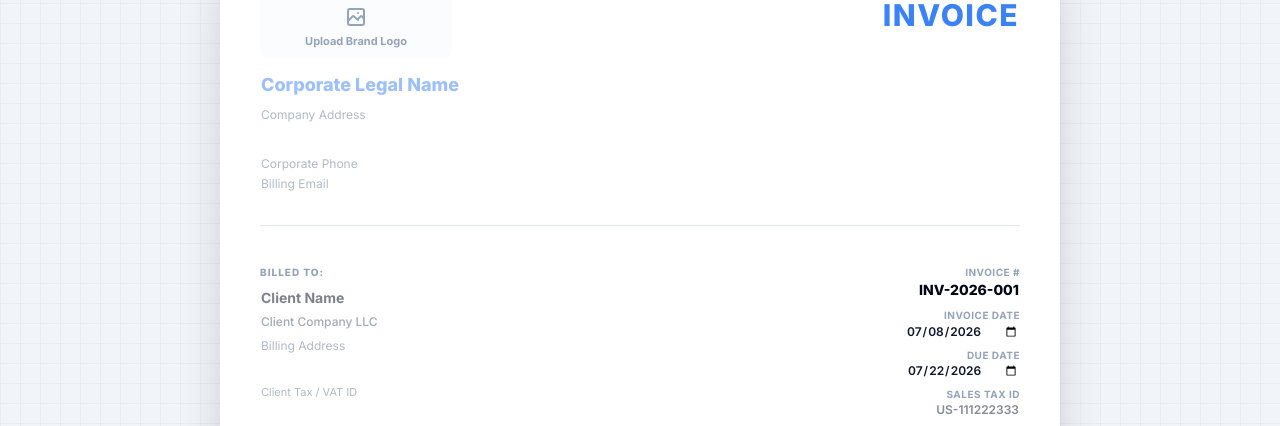
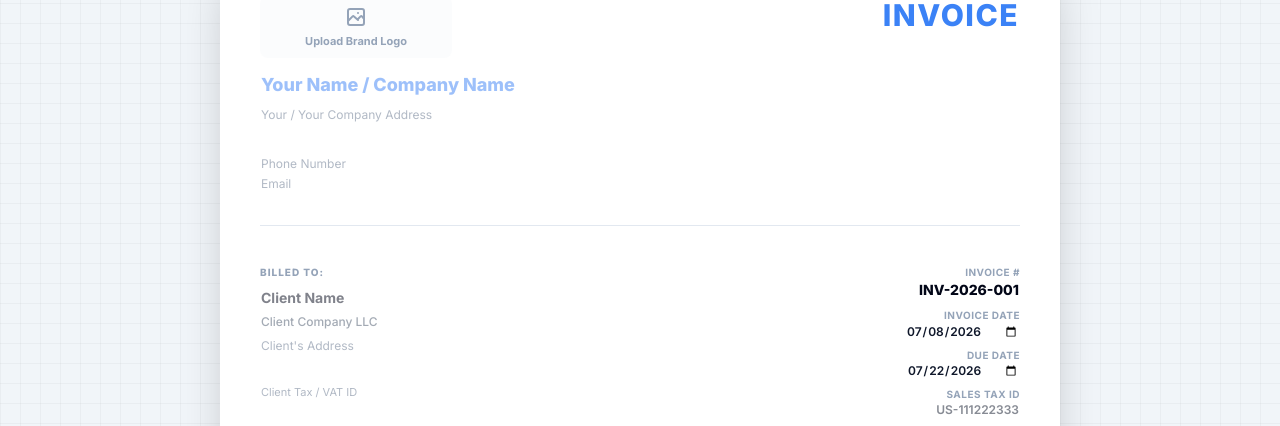
Before and after one commit to ashutoshkrris/invoice-now, a React (Vite) app: page / in a window 1280 px wide. Shown: the part 270-696 px from the top of the page. Built offline with nearby package versions, Linux system fonts and the light colour scheme; a web font is replaced by a local one.

Commit message:
Update placeholders, rename retail template

```diff
--- a/src/App.jsx
+++ b/src/App.jsx
@@ -8,7 +8,7 @@ import BoldProfessionalTemplate from "./templates/BoldProfessionalTemplate";
 import ClassicTemplate from "./templates/ClassicTemplate";
 import EmeraldPremiumTemplate from "./templates/EmeraldPremiumTemplate";
 import ModernMinimalistTemplate from "./templates/ModernMinimalistTemplate";
-import RetailBoutiqueTemplate from "./templates/RetailBoutiqueTemplate";
+import RetailTemplate from "./templates/RetailTemplate";
 
 // Preset Imports
 import { INITIAL_INVOICE_STATE, COUNTRIES } from "./constants/invoicePresets";
@@ -356,7 +356,7 @@ export default function App() {
             {invoice.templateId === "emerald-premium" && (
               <EmeraldPremiumTemplate {...templateProps} />
             )}
-            {invoice.templateId === "retail" && <RetailBoutiqueTemplate {...templateProps} />}
+            {invoice.templateId === "retail" && <RetailTemplate {...templateProps} />}
           </div>
         </div>
       </main>
--- a/src/components/Header.jsx
+++ b/src/components/Header.jsx
@@ -155,7 +155,7 @@ export default function Header({
                 <option value="modern-minimalist">Modern Minimalist</option>
                 <option value="bold-professional">Bold Premium</option>
                 <option value="emerald-premium">Emerald Executive</option>
-                <option value="retail">Retail Boutique Receipt</option>
+                <option value="retail">Retail Receipt</option>
               </select>
             </div>
 
--- a/src/components/shared/InvoiceItemsTable.jsx
+++ b/src/components/shared/InvoiceItemsTable.jsx
@@ -45,7 +45,7 @@ export default function InvoiceItemsTable({
                     value={item.description}
                     onChange={(e) => onUpdateNestedItem(idx, "description", e.target.value)}
                     className="w-full text-slate-500 text-[11px]"
-                    placeholder="Add specific descriptions..."
+                    placeholder="Add specific description..."
                     isExporting={isExporting}
                   />
                 </td>
--- a/src/templates/BoldProfessionalTemplate.jsx
+++ b/src/templates/BoldProfessionalTemplate.jsx
@@ -53,7 +53,7 @@ export default function BoldProfessionalTemplate(props) {
               value={invoice.businessName}
               onChange={(e) => onUpdateField("businessName", e.target.value)}
               className="w-full text-lg font-black text-white"
-              placeholder="Brand Name"
+              placeholder="Your Name / Company Name"
               isExporting={isExporting}
             />
             <EditableField
@@ -62,7 +62,7 @@ export default function BoldProfessionalTemplate(props) {
               onChange={(e) => onUpdateField("businessAddress", e.target.value)}
               rows="2"
               className="w-full text-[11px] text-white/80 leading-relaxed"
-              placeholder="Address"
+              placeholder="Your / Your Company Address"
               isExporting={isExporting}
             />
             <div className="flex flex-col gap-0.5 text-xs text-white/80">
@@ -70,7 +70,7 @@ export default function BoldProfessionalTemplate(props) {
                 value={invoice.businessPhone}
                 onChange={(e) => onUpdateField("businessPhone", e.target.value)}
                 className="w-full text-white"
-                placeholder="Phone"
+                placeholder="Phone Number"
                 isExporting={isExporting}
               />
               <EditableField
@@ -156,7 +156,7 @@ export default function BoldProfessionalTemplate(props) {
               onChange={(e) => onUpdateField("customerAddress", e.target.value)}
               rows="2"
               className="w-full text-slate-500 mt-1"
-              placeholder="Billing Address"
+              placeholder="Client's Address"
               isExporting={isExporting}
             />
           </div>
--- a/src/templates/ClassicTemplate.jsx
+++ b/src/templates/ClassicTemplate.jsx
@@ -53,7 +53,7 @@ export default function ClassicTemplate(props) {
               onChange={(e) => onUpdateField("businessName", e.target.value)}
               className="w-full text-lg font-extrabold"
               style={{ color: invoice.brandColor }}
-              placeholder="Corporate Legal Name"
+              placeholder="Your Name / Company Name"
               isExporting={isExporting}
             />
             <EditableField
@@ -62,7 +62,7 @@ export default function ClassicTemplate(props) {
               onChange={(e) => onUpdateField("businessAddress", e.target.value)}
               rows="2"
               className="w-full text-xs text-slate-500 leading-relaxed"
-              placeholder="Company Address"
+              placeholder="Your / Your Company Address"
               isExporting={isExporting}
             />
             <div className="flex flex-col gap-0.5 text-xs text-slate-500">
@@ -70,14 +70,14 @@ export default function ClassicTemplate(props) {
                 value={invoice.businessPhone}
                 onChange={(e) => onUpdateField("businessPhone", e.target.value)}
                 className="w-full"
-                placeholder="Corporate Phone"
+                placeholder="Phone Number"
                 isExporting={isExporting}
               />
               <EditableField
                 value={invoice.businessEmail}
                 onChange={(e) => onUpdateField("businessEmail", e.target.value)}
                 className="w-full"
-                placeholder="Billing Email"
+                placeholder="Email"
                 isExporting={isExporting}
               />
             </div>
@@ -122,7 +122,7 @@ export default function ClassicTemplate(props) {
               onChange={(e) => onUpdateField("customerAddress", e.target.value)}
               rows="2"
               className="w-full text-slate-500 leading-relaxed"
-              placeholder="Billing Address"
+              placeholder="Client's Address"
               isExporting={isExporting}
             />
             <EditableField
--- a/src/templates/EmeraldPremiumTemplate.jsx
+++ b/src/templates/EmeraldPremiumTemplate.jsx
@@ -52,7 +52,7 @@ export default function EmeraldPremiumTemplate(props) {
           onChange={(e) => onUpdateField("businessName", e.target.value)}
           className="w-full text-center text-2xl font-black uppercase tracking-wide"
           style={{ color: invoice.brandColor }}
-          placeholder="Corporate Name"
+          placeholder="Your Name / Company Name"
           isExporting={isExporting}
         />
         <EditableField
@@ -61,7 +61,7 @@ export default function EmeraldPremiumTemplate(props) {
           onChange={(e) => onUpdateField("businessAddress", e.target.value)}
           rows="2"
           className="w-full text-center text-xs text-slate-500 mt-2"
-          placeholder="Company Legal Address"
+          placeholder="Your / Your Company Address"
           isExporting={isExporting}
         />
         <div className="flex flex-col items-center justify-center gap-1 text-xs text-slate-500 mt-2 font-sans">
@@ -69,7 +69,7 @@ export default function EmeraldPremiumTemplate(props) {
             value={invoice.businessPhone}
             onChange={(e) => onUpdateField("businessPhone", e.target.value)}
             className="text-center w-48"
-            placeholder="Phone"
+            placeholder="Phone Number"
             isExporting={isExporting}
           />
           <EditableField
@@ -110,7 +110,7 @@ export default function EmeraldPremiumTemplate(props) {
             onChange={(e) => onUpdateField("customerAddress", e.target.value)}
             rows="2"
             className="w-full text-slate-500 mt-1"
-            placeholder="Address"
+            placeholder="Client's Address"
             isExporting={isExporting}
           />
         </div>
--- a/src/templates/ModernMinimalistTemplate.jsx
+++ b/src/templates/ModernMinimalistTemplate.jsx
@@ -49,7 +49,7 @@ export default function ModernMinimalistTemplate(props) {
             value={invoice.businessName}
             onChange={(e) => onUpdateField("businessName", e.target.value)}
             className="w-full text-lg font-black tracking-tight text-slate-900"
-            placeholder="Brand LLC"
+            placeholder="Your Name / Company Name"
             isExporting={isExporting}
           />
           <EditableField
@@ -58,7 +58,7 @@ export default function ModernMinimalistTemplate(props) {
             onChange={(e) => onUpdateField("businessAddress", e.target.value)}
             rows="2"
             className="w-full text-[11px] text-slate-500 leading-relaxed"
-            placeholder="Address"
+            placeholder="Your / Your Company Address"
             isExporting={isExporting}
           />
           <div className="flex flex-col gap-0.5 text-xs text-slate-500">
@@ -66,7 +66,7 @@ export default function ModernMinimalistTemplate(props) {
               value={invoice.businessPhone}
               onChange={(e) => onUpdateField("businessPhone", e.target.value)}
               className="w-full"
-              placeholder="Phone"
+              placeholder="Phone Number"
               isExporting={isExporting}
             />
             <EditableField
@@ -131,7 +131,7 @@ export default function ModernMinimalistTemplate(props) {
       <div className="mb-10 text-xs bg-slate-50 p-5 rounded-2xl border border-slate-100/60 grid grid-cols-2 gap-6">
         <div>
           <h3 className="font-extrabold text-slate-400 tracking-wider text-[10px] uppercase mb-1.5">
-            CLIENT
+            Billed To:
           </h3>
           <EditableField
             value={invoice.customerName}
@@ -153,7 +153,7 @@ export default function ModernMinimalistTemplate(props) {
             onChange={(e) => onUpdateField("customerAddress", e.target.value)}
             rows="2"
             className="w-full text-slate-500 mt-1"
-            placeholder="Billing Address"
+            placeholder="Client's Address"
             isExporting={isExporting}
           />
         </div>
--- a/src/templates/RetailBoutiqueTemplate.jsx
+++ b/src/templates/RetailTemplate.jsx
@@ -1,7 +1,7 @@
 import { Icons } from "../components/Icons";
 import EditableField from "../components/EditableField";
 
-export default function RetailBoutiqueTemplate({
+export default function RetailTemplate({
   invoice,
   onUpdateField,
   onUpdateNestedItem,
@@ -54,7 +54,7 @@ export default function RetailBoutiqueTemplate({
           value={invoice.businessName}
           onChange={(e) => onUpdateField("businessName", e.target.value)}
           className="w-full text-center text-base font-black uppercase tracking-wider block"
-          placeholder="Boutique Name"
+          placeholder="Your Name / Company Name"
           isExporting={isExporting}
         />
         <EditableField
@@ -63,7 +63,7 @@ export default function RetailBoutiqueTemplate({
           onChange={(e) => onUpdateField("businessAddress", e.target.value)}
           rows="2"
           className="w-full text-center text-[10px] text-slate-600 leading-tight"
-          placeholder="Address"
+          placeholder="Your / Your Company Address"
           isExporting={isExporting}
         />
         <div className="flex flex-col items-center justify-center text-[10px] text-slate-500 mt-1">
@@ -71,7 +71,7 @@ export default function RetailBoutiqueTemplate({
             value={invoice.businessPhone}
             onChange={(e) => onUpdateField("businessPhone", e.target.value)}
             className="text-center w-48"
-            placeholder="Phone"
+            placeholder="Phone Number"
             isExporting={isExporting}
           />
           <EditableField
@@ -89,7 +89,7 @@ export default function RetailBoutiqueTemplate({
       <div className="grid grid-cols-2 gap-4 text-[11px] text-slate-700 leading-relaxed mb-4">
         <div className="space-y-1">
           <div>
-            <span className="font-bold">TRANSID: </span>
+            <span className="font-bold">INVOICE#: </span>
             <EditableField
               value={invoice.invoiceNumber}
               onChange={(e) => onUpdateField("invoiceNumber", e.target.value)}
@@ -126,7 +126,7 @@ export default function RetailBoutiqueTemplate({
               value={invoice.customerName}
               onChange={(e) => onUpdateField("customerName", e.target.value)}
               className="font-bold text-slate-900 text-right inline-block w-24"
-              placeholder="Walk-in Guest"
+              placeholder="Client Name"
               isExporting={isExporting}
             />
           </div>
@@ -139,10 +139,6 @@ export default function RetailBoutiqueTemplate({
               placeholder="Tax ID"
               isExporting={isExporting}
             />
-          </div>
-          <div>
-            <span>TILL: </span>
-            <span className="text-slate-900 font-bold">#01-FRONT</span>
           </div>
         </div>
       </div>
```
